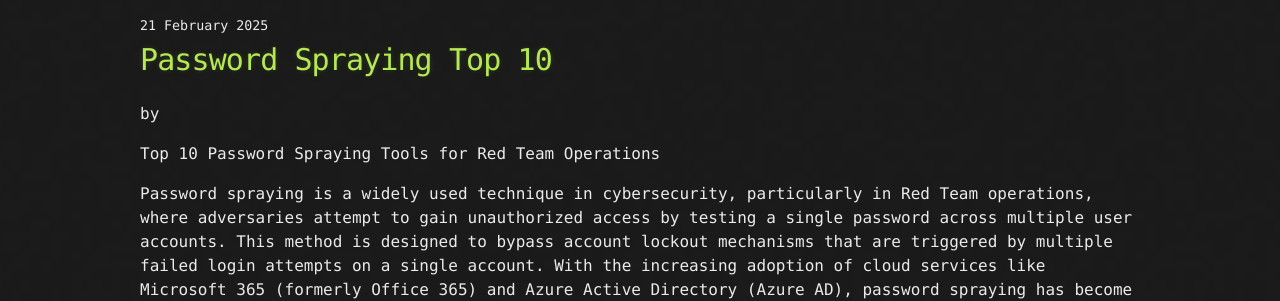
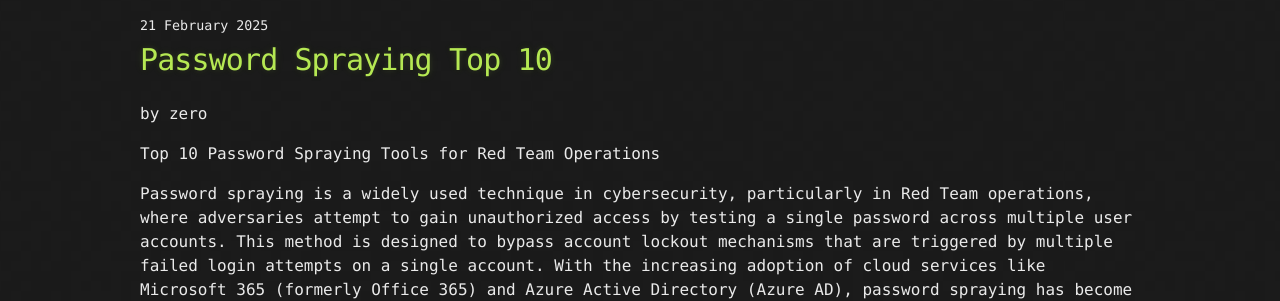
Before and after one commit to SV-ZeroOne/sv-zeroone.github.io, a Jekyll site: the page built from _posts/2025-02-21-password-spraying-top-10.md, in a window 1280 px wide and 900 px high. Shown: the part 220-521 px from the top of the window. Built offline with Jekyll 4.4.1, drawn with Linux system fonts in a browser that asks for light colours; our own code applies the rules of GitHub Pages for plain Markdown files; some of the changed text lies outside the part shown.

Commit message:
Update 2025-02-21-password-spraying-top-10.md

```diff
--- a/_posts/2025-02-21-password-spraying-top-10.md
+++ b/_posts/2025-02-21-password-spraying-top-10.md
@@ -1,3 +1,9 @@
+---
+layout: post
+author: zero
+tags: redteaming initialaccess tools
+---
+
 Top 10 Password Spraying Tools for Red Team Operations
 
 Password spraying is a widely used technique in cybersecurity, particularly in Red Team operations, where adversaries attempt to gain unauthorized access by testing a single password across multiple user accounts. This method is designed to bypass account lockout mechanisms that are triggered by multiple failed login attempts on a single account. With the increasing adoption of cloud services like Microsoft 365 (formerly Office 365) and Azure Active Directory (Azure AD), password spraying has become a critical focus for both attackers and defenders.
```
